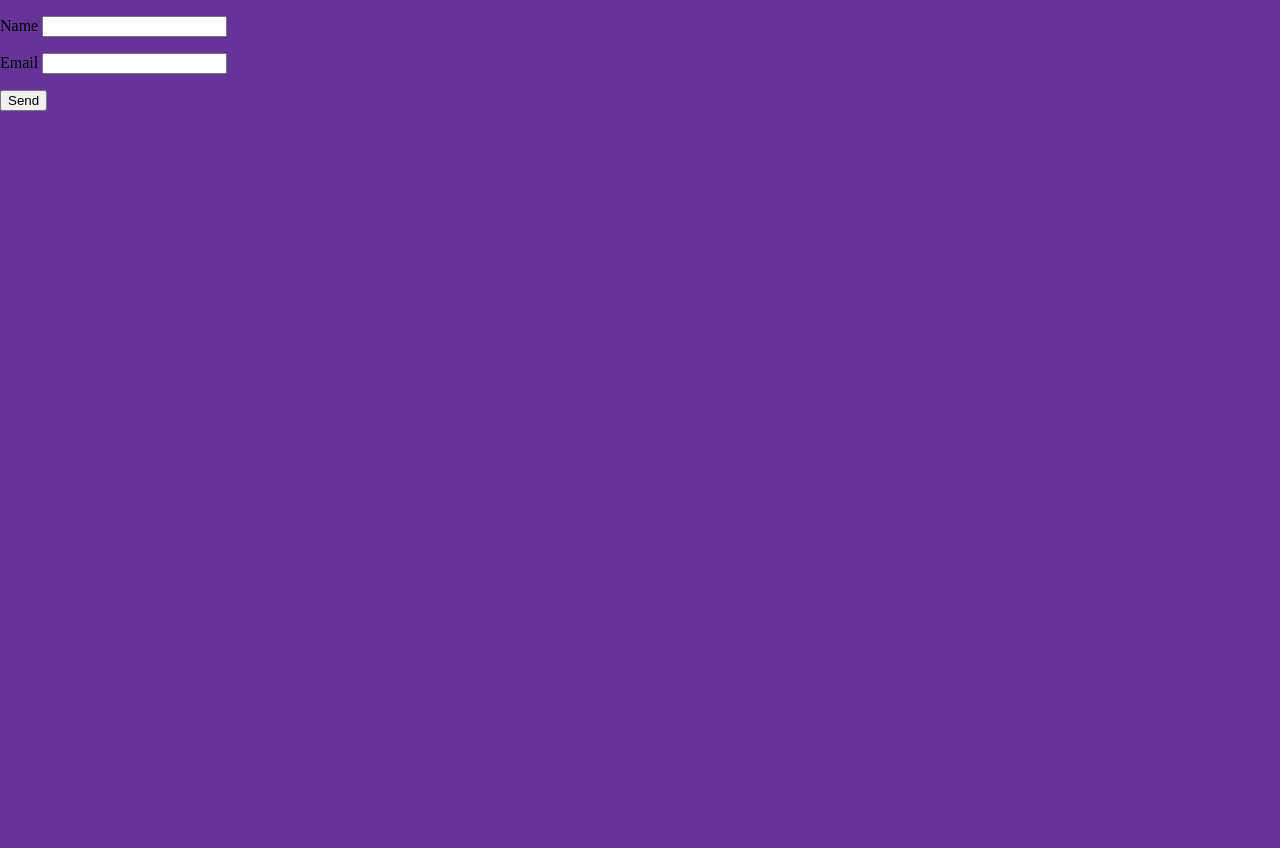
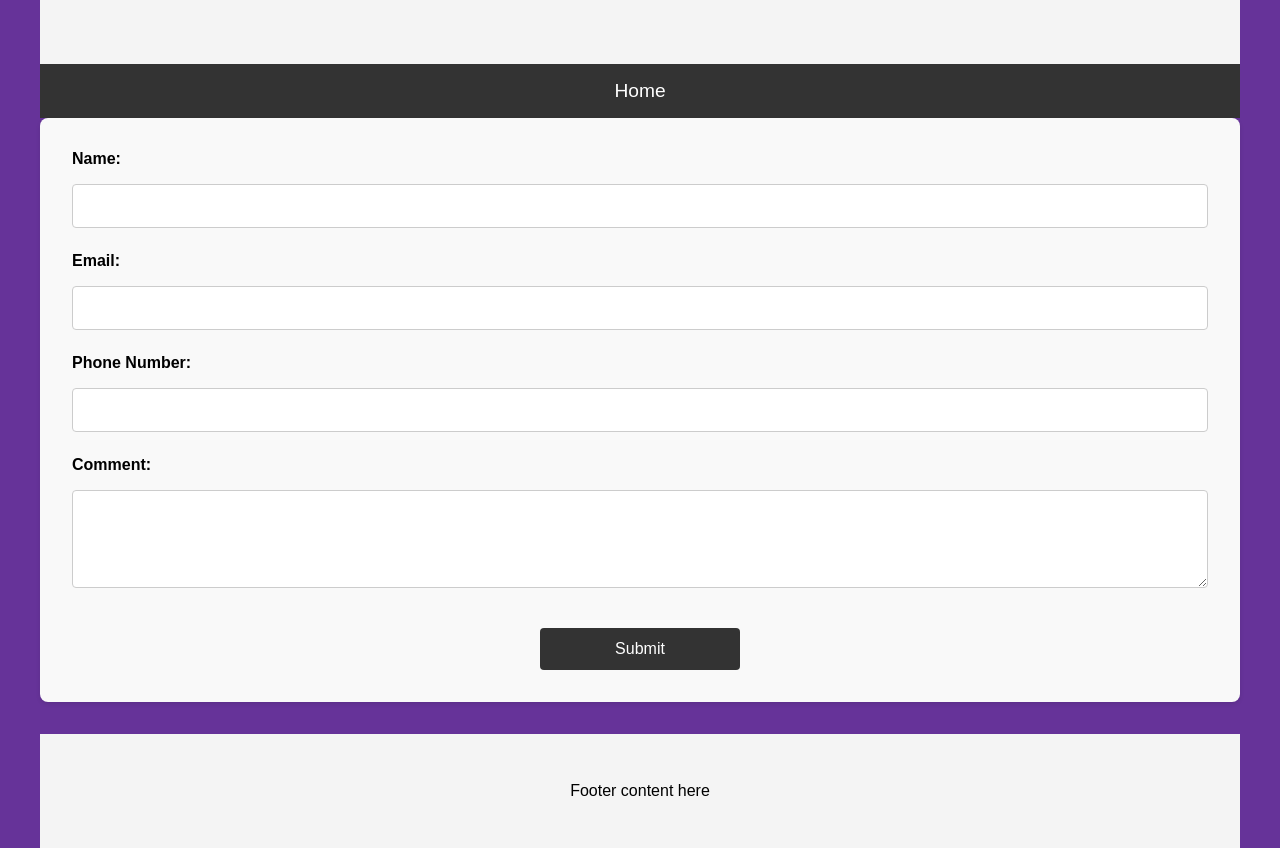
Before and after one commit to robalees/robalees.com, a plain HTML site: page index.html in a window 1280 px wide. Before the commit the page ends 800 px from the top, so only its background shows below. Drawn offline with Linux system fonts and the light colour scheme.

Commit message:
Updated CSS and form

```diff
--- a/index.html
+++ b/index.html
@@ -7,21 +7,34 @@
 	<link rel="stylesheet" href="src/style.css">
 </head>
 <body>
-	<header></header>
-	<nav></nav>
+	<header>
+		<div id="logo"></div>
+	</header>
+	<nav>
+		<ul>
+			<li><a href="#">Home</a></li>
+		</ul>
+	</nav>
 	<article>
 		<form name="contact" netlify>
-		<p>
-			<label>Name <input type="text" name="name" /></label>
-		</p>
-		<p>
-			<label>Email <input type="email" name="email" /></label>
-		</p>
-		<p>
-			<button type="submit">Send</button>
-		</p>
-	</form></article>
-	<footer></footer>
+			<label for="name">Name:</label>
+			<input type="text" id="name" name="name" required>
+
+			<label for="email">Email:</label>
+			<input type="email" id="email" name="email" required>
+
+			<label for="phone">Phone Number:</label>
+			<input type="tel" id="phone" name="phone" required>
+
+			<label for="comment">Comment:</label>
+			<textarea id="comment" name="comment" rows="4"></textarea>
+
+			<button type="submit">Submit</button>
+		</form>
+	</article>
+	<footer>
+		<p>Footer content here</p>
+	</footer>
 	<script type="module" src="src/main.js"></script>
 </body>
 </html>
--- a/src/style.css
+++ b/src/style.css
@@ -1,6 +1,146 @@
 body,
 html {
+    font-family: Arial, sans-serif;
     margin: 0;
     padding: 0;
     background-color: rebeccapurple;
+    box-sizing: border-box;
 }
+
+/* Mobile-first CSS */
+header {
+    display: flex;
+    justify-content: center;
+    align-items: center;
+    background-color: #f4f4f4;
+    padding: 1rem;
+}
+
+.logo {
+    font-size: 1.5rem;
+    font-weight: bold;
+}
+
+nav ul {
+    display: flex;
+    list-style: none;
+    padding: 0;
+    margin: 0;
+    justify-content: center;
+    background-color: #333;
+}
+
+nav ul li {
+    margin: 0 1rem;
+}
+
+nav ul li a {
+    color: white;
+    text-decoration: none;
+    font-size: 1rem;
+}
+
+main {
+    display: grid;
+    grid-template-columns: 1fr;
+    gap: 1rem;
+    padding: 1rem;
+}
+
+form {
+    display: flex;
+    flex-direction: column;
+    gap: 0.5rem;
+}
+
+form label {
+    font-weight: bold;
+}
+
+form input,
+form textarea,
+form button {
+    padding: 0.5rem;
+    font-size: 1rem;
+    border: 1px solid #ccc;
+    border-radius: 4px;
+}
+
+form button {
+    background-color: #333;
+    color: white;
+    border: none;
+    cursor: pointer;
+}
+
+form button:hover {
+    background-color: #555;
+}
+
+footer {
+    text-align: center;
+    padding: 1rem;
+    background-color: #f4f4f4;
+    margin-top: 1rem;
+}
+
+/* Desktop styles (768px and above) */
+@media screen and (min-width: 768px) {
+    body {
+        max-width: 1200px;
+        margin: 0 auto;
+    }
+
+    header {
+        padding: 2rem;
+    }
+
+    .logo {
+        font-size: 2rem;
+    }
+
+    nav ul {
+        padding: 1rem 0;
+    }
+
+    nav ul li a {
+        font-size: 1.2rem;
+        padding: 0.5rem 1rem;
+        transition: color 0.3s ease;
+    }
+
+    nav ul li a:hover {
+        color: #ddd;
+    }
+
+    main {
+        grid-template-columns: repeat(12, 1fr);
+        padding: 2rem;
+    }
+
+    form {
+        grid-column: 4 / 10;
+        background-color: #f9f9f9;
+        padding: 2rem;
+        border-radius: 8px;
+        box-shadow: 0 2px 4px rgba(0, 0, 0, 0.1);
+    }
+
+    form input,
+    form textarea {
+        padding: 0.75rem;
+        margin: 0.5rem 0 1rem 0;
+    }
+
+    form button {
+        width: 200px;
+        padding: 0.75rem;
+        margin: 1rem auto 0 auto;
+        transition: background-color 0.3s ease;
+    }
+
+    footer {
+        padding: 2rem;
+        margin-top: 2rem;
+    }
+}
```
